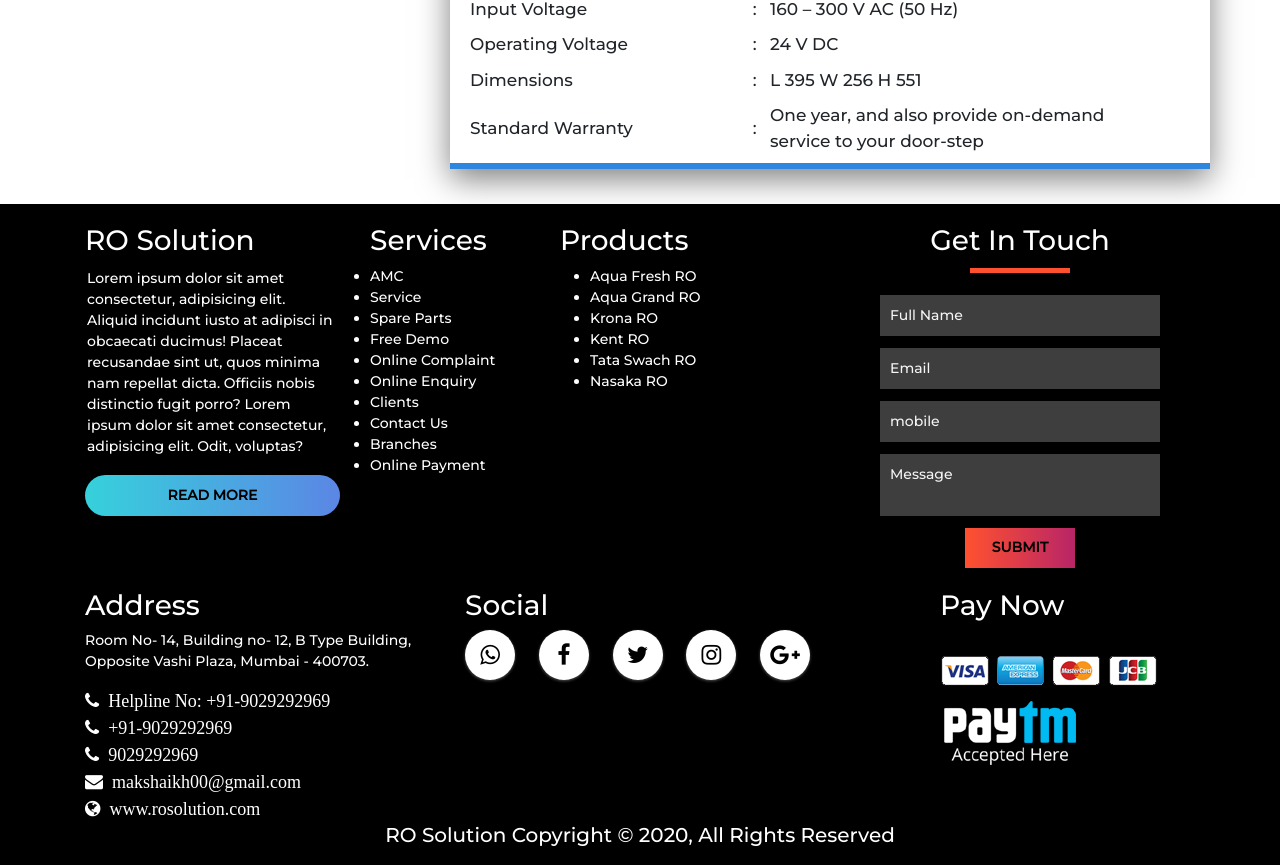
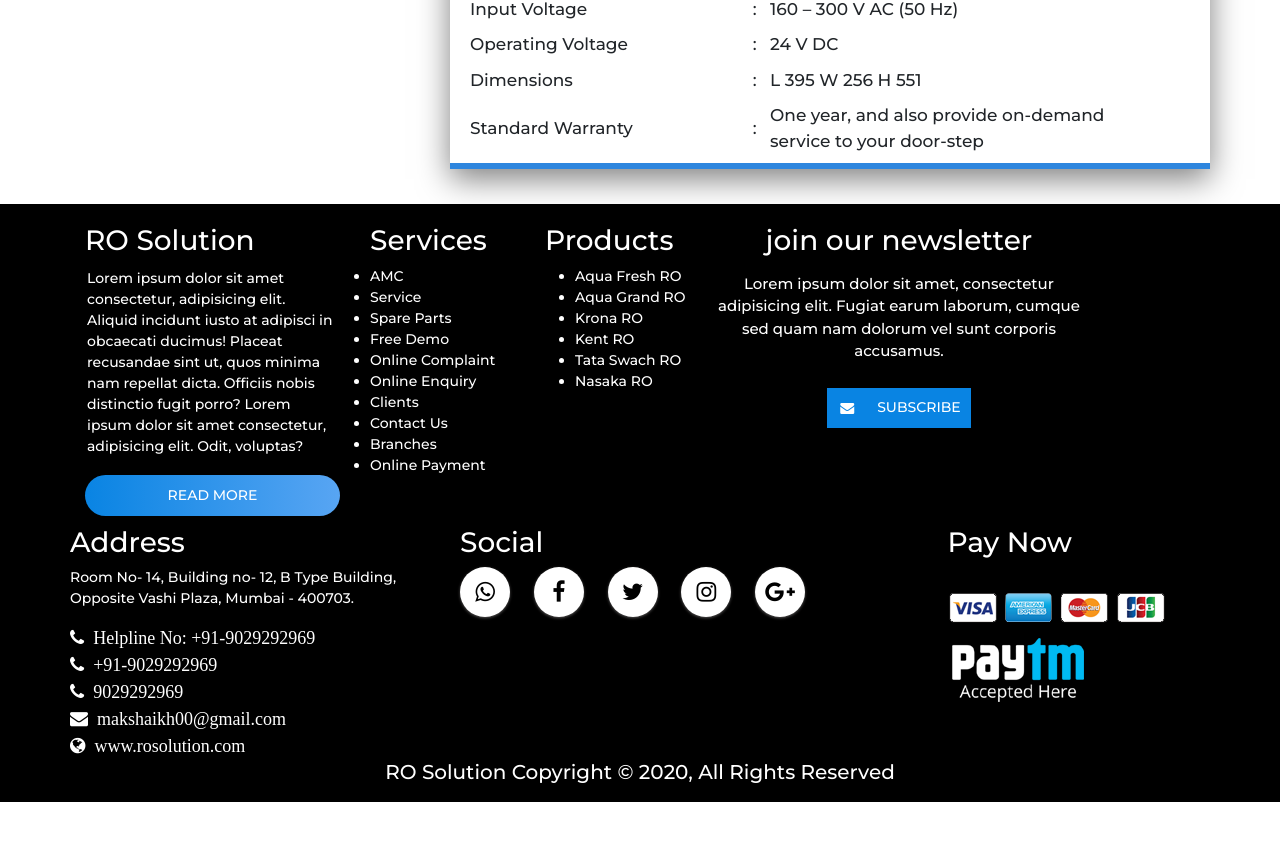
Before and after one commit to makdoom/Aqua-RO, a PHP site: page /includes/kent.php in a window 1280 px wide. Shown: the part 2560-3425 px from the top of the page. After the commit the page ends 3362 px from the top, so only its background shows below. Run offline with PHP 8.4, Linux system fonts and the light colour scheme; style sheets or scripts are compiled from the project's sources; some libraries are stand-ins or nearby versions.

Commit message:
footer section updated and fixed complaint/online enquiry section added

```diff
--- a/css/aboutus.css
+++ b/css/aboutus.css
@@ -13,6 +13,7 @@
     overflow: hidden;
     position: relative;
     background-size: cover;
+     background-attachment: fixed;
 
 }
 .bout-banner .banner{
--- a/css/contact.css
+++ b/css/contact.css
@@ -12,6 +12,7 @@
     overflow: hidden;
     position: relative;
     background-size: cover;
+    background-attachment: fixed;
 
 }
 .cont-banner .banner{
--- a/css/product.css
+++ b/css/product.css
@@ -16,6 +16,7 @@
     overflow: hidden;
     position: relative;
     background-size: cover;
+    background-attachment: fixed;
 
 }
 .bout-banner .banner{
--- /dev/null
+++ b/css/services.css
@@ -0,0 +1,44 @@
+@import url('https://fonts.googleapis.com/css?family=Lato:400,700&display=swap');
+@import url('https://fonts.googleapis.com/css?family=Montserrat:500&display=swap');
+*{
+    margin: 0;
+    padding: 0;
+    box-sizing: border-box;
+    font-family: 'Montserrat', sans-serif;
+}
+.bout-banner{
+    width: 100%;
+    height: 450px;
+    background: url(../img/about/product.jpg);
+    overflow: hidden;
+    position: relative;
+    background-size: cover;
+     background-attachment: fixed;
+
+}
+.bout-banner .banner{
+    position: absolute;
+    top: 0;
+    left: 0;
+    width: 100%;
+    height: 100%;
+    object-fit: cover;
+    background: rgba(0, 0, 0, 0.5);
+}
+.bout-banner h2{
+    position: absolute;
+    top: 50%;
+    left: 50%;
+    transform: translate(-50%,-50%);
+    color: white;
+    font-weight: 700;
+    font-size: 45px;
+    padding-bottom: 4px;
+    letter-spacing: 2px;
+    border-bottom: 5px solid #0099ff;
+}
+.serviceBody{
+    border: 1px solid red;
+    height: 90vh;
+    width: 100%;
+}
--- a/css/style.css
+++ b/css/style.css
@@ -609,14 +687,15 @@ header nav ul li:hover ul{
 .web .detail-btn{
     text-decoration: none;
     padding: 10px 20px;
-    color:#000;
+    color:#fff;
     font-weight: bold;
     text-transform: uppercase;
     margin: 10px auto;
     text-align: center;
     display: block;
     border-radius: 30px;
-    background: linear-gradient(to right,#36d1dc  , #5b86e5 ,#36d1dc   );
+    font-weight: 300;
+    background: linear-gradient(to right, #0984e3, #58a5f3,#0984e3);
     background-size: 200% auto;
     transition: .4s;
     outline: none;
@@ -630,10 +709,59 @@ header nav ul li:hover ul{
     margin-left: auto;
 
 }
+.prod{
+    padding-right: 10px;
+}
 .prod ul{
     margin-left: 30px;
 }
 .contact-section{
+    width: 387px;
+    text-align: center;
+    margin-left: 10px;
+    color: white;
+}
+.contact-section p{
+    max-width: 500px;
+    margin: 15px auto;
+    font-size: 15px;
+    font-weight: 300;
+}
+.email-box{
+    margin: 25px;
+    height:40px;
+    display: flex;
+    justify-content: center;
+    border-radius: 20px;
+}
+.email-box i{
+    background-color: #0984e3;
+    width: 40px;
+    line-height: 40px;
+
+}
+.tbox, .sbtn{
+    border:none;
+    outline: none;
+}
+.tbox{
+    width:0px;
+    transition: .6s;
+}
+.email-box:hover > .tbox,.tbox:focus{
+    padding: 0 10px;
+    width:230px;
+
+}
+.sbtn{
+    background: #0984e3;
+    color: white;
+    padding: 0 10px;
+    text-transform: uppercase;
+    cursor: pointer;
+
+}
+/*.contact-section{
     text-align: center;
 }
 .contact-section h3{
--- a/includes/about.php
+++ b/includes/about.php
@@ -3,6 +3,9 @@
 ?>
 <html>
     <body>
+        <?php
+            include "sidebarWindow.php";
+        ?>
         <section class="about-body">
             <div class="bout-banner">
                 <div class="banner"></div>
--- a/includes/aquaFreshRo.php
+++ b/includes/aquaFreshRo.php
@@ -1,7 +1,9 @@
 <?php
     include "header.php";
 ?>
-
+<?php
+    include "sidebarWindow.php";
+?>
      <section   class="product-detail">
          <?php include "productBanner.php" ?>
         <div data-aos="fade-up" class="products">
--- a/includes/aquaGrand.php
+++ b/includes/aquaGrand.php
@@ -1,6 +1,9 @@
 <?php
     include "header.php";
     include "productBanner.php";
+?>
+<?php
+    include "sidebarWindow.php";
 ?>
     <section data-aos="fade-up" class="product-detail">
         <div class="products">
--- a/includes/contactus.php
+++ b/includes/contactus.php
@@ -2,6 +2,9 @@
     include "header.php";
 ?>
 
+<?php
+    include "sidebarWindow.php";
+?>
 <section  class="contactus">
     <div class="cont-banner">
         <div class="banner"></div>
--- a/includes/footer.php
+++ b/includes/footer.php
@@ -1,5 +1,5 @@
 
-    <!-- footer -->
+    <!-- footer  -->
       <section data-aos="fade-up" id="footer" >
         <!-- Top Footer -->
         <div class="container footertop">
@@ -26,7 +26,7 @@
                 <li>Online Payment</li>
               </ul>
             </div>
-            <div class="col-sm-3 prod" ">
+            <div class="col-sm-2.5 prod " >
               <!-- Product area -->
               <h3>Products</h3>
               <ul>
@@ -39,10 +39,19 @@
               </ul>
 
             </div>
-            <div class="col-sm-4" >
+            <div class="col-sm-4.5" >
               <!-- Contact Area -->
                 <div class="contact-section">
-                  <h3>Get In Touch</h3>
+                 <form action="">
+                   <h3>join our newsletter</h3>
+                   <p>Lorem ipsum dolor sit amet, consectetur adipisicing elit. Fugiat earum laborum, cumque sed quam nam dolorum vel sunt corporis accusamus.</p>
+                   <div class="email-box">
+                     <i class="fa fa-envelope"></i>
+                     <input class="tbox" type="email" placeholder="Enter Your Email">
+                     <button class="sbtn" type="submit" name="button">Subscribe</button>
+                   </div>
+                 </form>
+                  <!-- <h3>Get In Touch</h3>
                   <div class="borderline"></div>
                     <form action="#" class="contact-form">
                       <input class="contact-form-text" type="text" name="" placeholder="Full Name">
@@ -50,7 +59,7 @@
                       <input class="contact-form-text" type="text" name="" placeholder="mobile">
                       <textarea class="contact-form-text" placeholder="Message"></textarea>
                       <input type="submit" value="Submit" class="contact-form-btn">
-                  </div>
+                    </form> -->
                   </div>
             </div>
 
@@ -136,6 +145,14 @@
       duration: 2000,
     });
   </script>
-
+  <!-- <script src="https://code.jquery.com/jquery-3.4.1.js"></script> -->
+  <script type="text/javascript">
+    $(document).ready(function(){
+      $('.sidebarToggle').click(function(){
+        $('.sidebar-window').toggleClass('active');
+        $('.sidebarToggle').toggleClass('active');
+      });
+    });
+  </script>
 </body>
 </html>
--- a/includes/header.php
+++ b/includes/header.php
@@ -24,6 +24,7 @@
   <link rel="stylesheet" href="../css/aboutus.css?v=<?php echo time(); ?>">
   <link rel="stylesheet" href="../css/contact.css?v=<?php echo time(); ?>">
   <link rel="stylesheet" href="../css/product.css?v=<?php echo time(); ?>">
+  <link rel="stylesheet" href="../css/services.css?v=<?php echo time(); ?>">
   <link rel="stylesheet" href="../css/aos.scss?v=<?php echo time(); ?>">
 
   <!-- Animation css -->
@@ -61,10 +62,9 @@
             </li>
             <li class="sub-menu"><a href="#">Services</a>
               <ul>
-                <li><a href="">Submenu 1</a></li>
-                <li><a href="">Submenu 1</a></li>
-                <li><a href="">Submenu 1</a></li>
-                <li><a href="">Submenu 1</a></li>
+                <li><a href="washingService.php">Washing Machine</a></li>
+                <li><a href="tvService.php">TV Repairing</a></li>
+                <li><a href="aquaService.php">Aqua RO</a></li>
               </ul>
             </li>
             <li><a href="comment.php">Review</a></li>
--- a/includes/index.php
+++ b/includes/index.php
@@ -2,6 +2,10 @@
 <?php
   include "header.php";
 ?>
+<?php
+  include "sidebarWindow.php";
+?>
+
       <!-- Slider -->
       <section id="myslider" class="imgSlider">
         <div class="carousel slide " data-ride="carousel" data-interval="3000" data-pause="false" id="imgsldr">
--- a/includes/karona.php
+++ b/includes/karona.php
@@ -1,6 +1,9 @@
 <?php
     include "header.php";
     include "productBanner.php";
+?>
+<?php
+    include "sidebarWindow.php";
 ?>
  <section data-aos="fade-up" class="product-detail">
         <div class="products">
--- a/includes/kent.php
+++ b/includes/kent.php
@@ -1,6 +1,9 @@
 <?php
     include "header.php";
     include "productBanner.php";
+?>
+<?php
+    include "sidebarWindow.php";
 ?>
  <section data-aos="fade-up" class="product-detail">
         <div class="products">
--- a/includes/nasaka.php
+++ b/includes/nasaka.php
@@ -1,6 +1,9 @@
 <?php
     include "header.php";
     include "productBanner.php";
+?>
+<?php
+    include "sidebarWindow.php";
 ?>
  <section data-aos="fade-up" class="product-detail">
         <div class="products">
--- /dev/null
+++ b/includes/sidebarWindow.php
@@ -0,0 +1,8 @@
+<div class="sidebar-window">
+    <div class="sidebarToggle">
+
+    </div>
+    <h5>Online Enquiry / Complaint</h5>
+    <button class="enquirybtn" type="submit" >Online Enquiry</button>
+    <button class="complainbtn" type="submit" >Complaint</button>
+  </div>
--- a/includes/tata.php
+++ b/includes/tata.php
@@ -1,6 +1,9 @@
 <?php
     include "header.php";
     include "productBanner.php";
+?>
+<?php
+    include "sidebarWindow.php";
 ?>
     <section data-aos="fade-up" class="product-detail">
         <div class="products">
```
Also changed, not shown: other parts of css/style.css (+83 -5 lines), includes/washingService.php (added, +18 -0 lines). Lines whose indentation alone changed are shown as unchanged.
